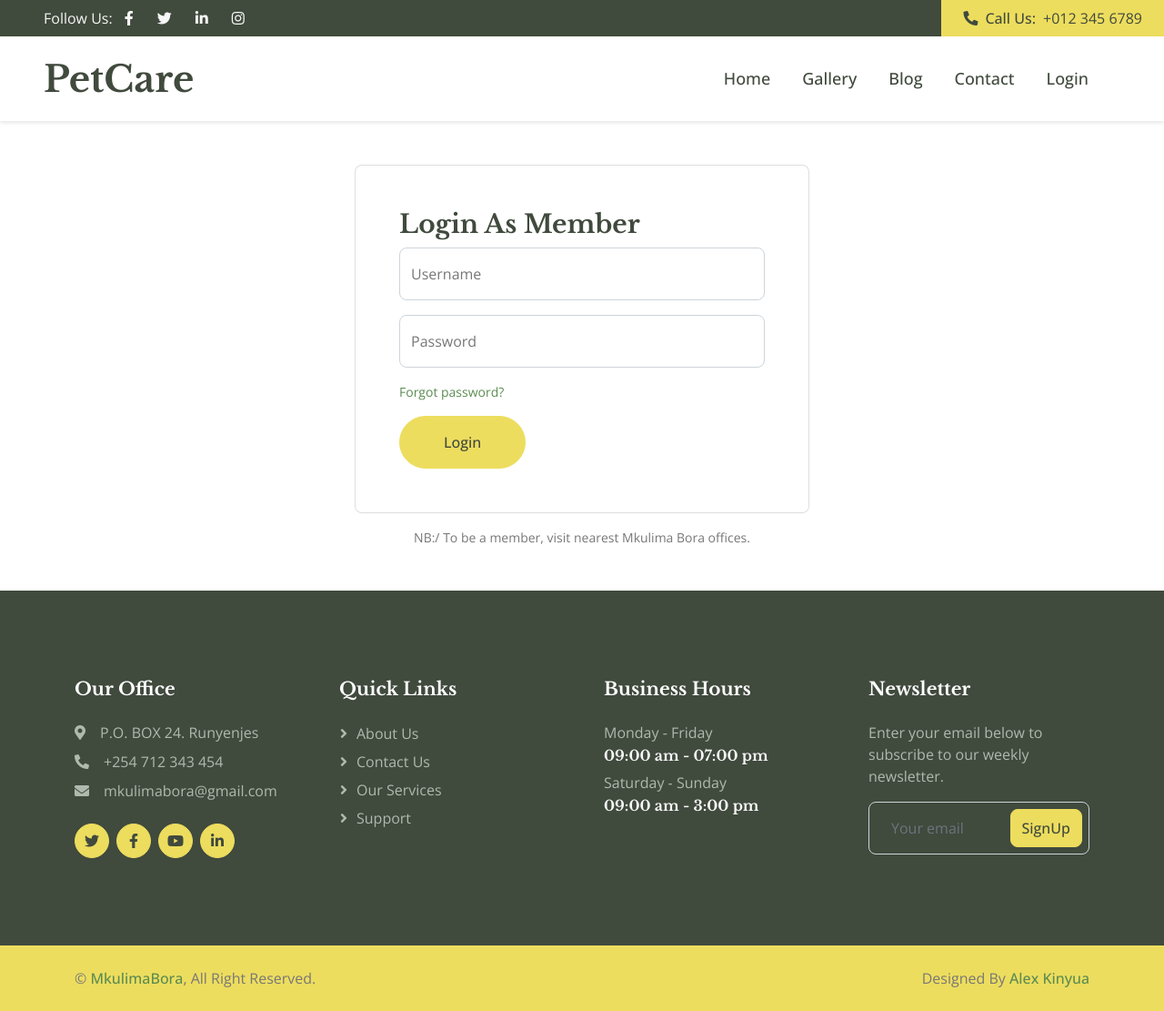
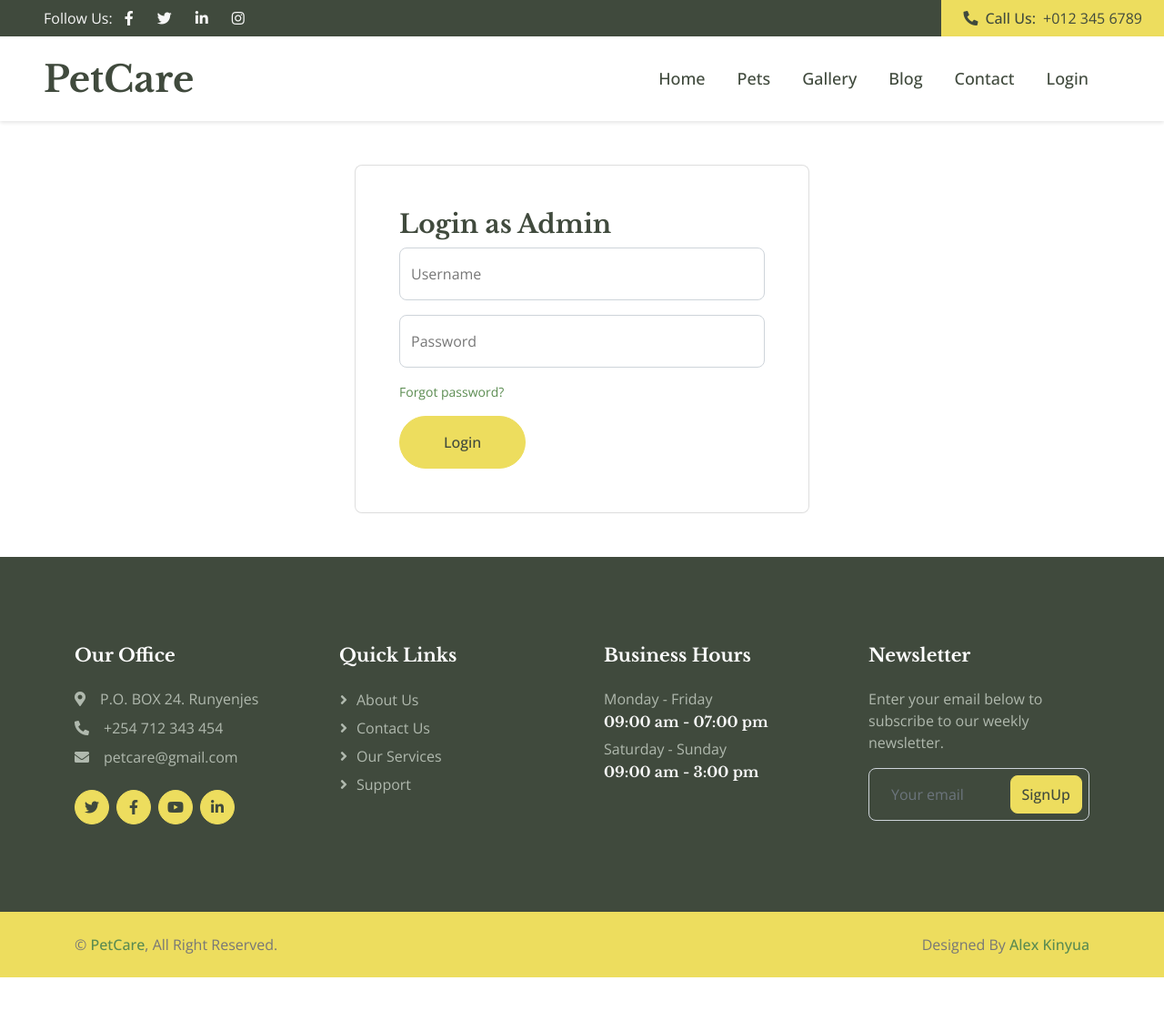
Before and after one commit to Aleki001/pet-care, a Django app: page /login/ in a window 1280 px wide. Shown: the whole page at 91% size. After the commit the page ends 1074 px from the top, so only its background shows below. Run offline with Django 5.2, Linux system fonts and the light colour scheme; some libraries are stand-ins or nearby versions.

Commit message:
implemented login functionality

```diff
--- a/pet-care/news/templates/news/news.html
+++ b/pet-care/news/templates/news/news.html
@@ -11,10 +11,11 @@
             <div class="card mb-4">
                 <div class="card-body">
                     <div class="article-metadata">
-                        <small class="text-muted">{{ post.date_posted | date:"F d, Y" }}</small>
+                        <small class="text-muted"><span class="mr-2"><i class="bi bi-calendar4-week"></i></span> {{ post.date_posted | date:"F d, Y" }}</small>
                     </div>
                     <h3 class="card-title"><a href="{% url 'view_post' post.id %}">{{ post.title }}</a></h3>
                     <p class="card-text">{{ post.subtitle }}</p>
+                    <a href="{%url 'view_post' post.id %}" class="btn btn-outline-primary">Read More</a>
                 </div>
             </div>
         </div>
--- a/pet-care/news/urls.py
+++ b/pet-care/news/urls.py
@@ -2,7 +2,7 @@
 from . import views
 
 urlpatterns = [
-    path('mkulima-news/', views.kilimo_news, name='news'),
+    path('blog/', views.kilimo_news, name='news'),
     path('post/<int:post_id>/', views.view_post, name='view_post'),
     path('create-post/', views.create_post, name='create_post'),
 ]
--- a/pet-care/website/static/css/style.css
+++ b/pet-care/website/static/css/style.css
@@ -1,6 +1,6 @@
 /********** Template CSS **********/
 :root {
-    --primary: #5B8C51;
+    --primary: orange;
     --secondary: #EDDD5E;
     --light: #F7F7F7;
     --dark: #404A3D;
--- a/pet-care/website/templates/website/base.html
+++ b/pet-care/website/templates/website/base.html
@@ -5,13 +5,12 @@
 
 <head>
     <meta charset="utf-8">
-    <title>Mkulima Bora</title>
+    <title>Pet Care</title>
     <meta content="width=device-width, initial-scale=1.0" name="viewport">
     <meta content="" name="keywords">
     <meta content="" name="description">
 
-    <!-- Favicon -->
-    <link href="img/favicon.ico" rel="icon">
+
 
     <!-- Google Web Fonts -->
     <link rel="preconnect" href="https://fonts.googleapis.com">
@@ -34,7 +33,7 @@
     <link href="{% static 'css/style.css' %}" rel="stylesheet">
     <link href="{% static 'css/account.css' %}" rel="stylesheet">
 
-    <!-- Option 1: Include in HTML -->
+    <!-- Bootstrap icons -->
 <link rel="stylesheet" href="https://cdn.jsdelivr.net/npm/bootstrap-icons@1.3.0/font/bootstrap-icons.css">
 </head>
 
@@ -80,8 +79,9 @@
         <div class="collapse navbar-collapse" id="navbarCollapse">
             <div class="navbar-nav ms-auto p-4 p-lg-0">
                 <a href="/" class="nav-item nav-link">Home</a>
+                <a href="#" class="nav-item nav-link">Pets</a>
                 <a href="/gallery/" class="nav-item nav-link">Gallery</a>
-                <a href="/mkulima-news/" class="nav-item nav-link">Blog</a>
+                <a href="/blog/" class="nav-item nav-link">Blog</a>
                 <a href="/contact/" class="nav-item nav-link">Contact</a>
                 {% if user.is_authenticated %}
                 <a href="{% url 'account' %}" class="nav-item nav-link">Account</a>
@@ -134,7 +134,7 @@
                     <h5 class="text-white mb-4">Our Office</h5>
                     <p class="mb-2"><i class="fa fa-map-marker-alt me-3"></i>P.O. BOX 24. Runyenjes</p>
                     <p class="mb-2"><i class="fa fa-phone-alt me-3"></i>+254 712 343 454</p>
-                    <p class="mb-2"><i class="fa fa-envelope me-3"></i>mkulimabora@gmail.com</p>
+                    <p class="mb-2"><i class="fa fa-envelope me-3"></i>petcare@gmail.com</p>
                     <div class="d-flex pt-3">
                         <a class="btn btn-square btn-secondary rounded-circle me-2" href=""><i class="fab fa-twitter"></i></a>
                         <a class="btn btn-square btn-secondary rounded-circle me-2" href=""><i class="fab fa-facebook-f"></i></a>
@@ -180,7 +180,7 @@
         <div class="container">
             <div class="row">
                 <div class="col-md-6 text-center text-md-start mb-3 mb-md-0">
-                    &copy; <a class="fw-semi-bold" href="#">MkulimaBora</a>, All Right Reserved.
+                    &copy; <a class="fw-semi-bold" href="#">PetCare</a>, All Right Reserved.
                 </div>
                 <div class="col-md-6 text-center text-md-end copyright">
                     Designed By <a class="fw-semi-bold" href="https://github.com/aleki001/">Alex Kinyua</a>
--- a/pet-care/website/templates/website/login.html
+++ b/pet-care/website/templates/website/login.html
@@ -4,7 +4,7 @@
 <div class="container mt-5 card p-5" style="max-width: 500px;" >
     <form method="post">
         {% csrf_token %}
-        <h3 class="">Login As Member</h3>
+        <h3 class="">Login as Admin</h3>
         {% if error %}
         <div class="alert alert-danger" role="alert">
             {{ error }}
@@ -32,5 +32,4 @@
         </div>
     </form>
 </div>
-<div class="small mt-3" style="text-align: center;">NB:/ To be a member, visit nearest Mkulima Bora offices.</div>
 {% endblock %}
--- a/pet-care/website/urls.py
+++ b/pet-care/website/urls.py
@@ -2,7 +2,7 @@
 from . import views
 
 urlpatterns = [
-    path('', views.home_page, name='mkulimabora_home'),
+    path('', views.home_page, name='home'),
     path('contact/', views.contact_us, name='contactus'),
     path('gallery/', views.gallery, name="gallery"),
     path('subscribe', views.subscribe, name='subscribe'),
```
Also changed, not shown: pet-care/db.sqlite3, pet-care/media/gallery_images/vlcsnap-2023-04-18-14h14m49s195.png (added).
